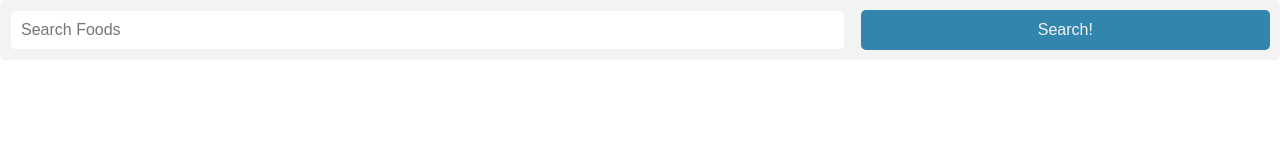
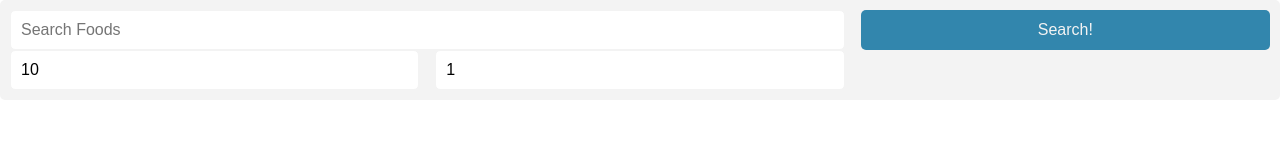
Before and after one commit to andrewgremlich/fuel-tracker, a Next.js app: page / in a window 1280 px wide. Shown: the top 160 px of the page. Built offline with nearby package versions, Linux system fonts and the light colour scheme.

Commit message:
Updating food search

```diff
--- a/components/FoodSearch/index.tsx
+++ b/components/FoodSearch/index.tsx
@@ -1,23 +1,51 @@
-import { FC, MouseEventHandler, FormEventHandler } from "react";
+import { FC, FormEventHandler, useState } from "react";
+
+import { QueryParams } from "models/foods";
 
 import styles from "./styles.module.css";
 
 type FoodSearchProps = {
-  getSearchResults: FormEventHandler<HTMLFormElement>;
-  setFoodQuery: (query: string) => void;
+  getSearchResults: (queryParams: QueryParams) => void;
 };
 
-export const FoodSearch: FC<FoodSearchProps> = ({
-  setFoodQuery,
-  getSearchResults,
-}) => (
-  <form onSubmit={getSearchResults} className={styles["search-bar"]}>
+export const FoodSearch: FC<FoodSearchProps> = ({ getSearchResults }) => {
+  const [foodQuery, setFoodQuery] = useState("");
+  const [pageSize, setPageSize] = useState(10);
+  const [pageNumber, setPageNumber] = useState(1);
+
+  const handleSubmit: FormEventHandler<HTMLFormElement> = (evt) => {
+    evt.preventDefault();
+    getSearchResults({ foodQuery, pageNumber, pageSize });
+  };
+
+  return (
+    <form onSubmit={handleSubmit} className={styles["search-bar"]}>
       <input
         className={styles["search-input"]}
         type="search"
         placeholder="Search Foods"
         onChange={(evt) => setFoodQuery(evt.target.value)}
       />
-    <input className={styles["search-submit"]} type="submit" value="Search!" />
+      <input
+        onChange={(evt) => setPageSize(+evt.target.value)}
+        defaultValue={pageSize}
+        className={styles["number-input"]}
+        type="number"
+        step={5}
+        placeholder="Page Size"
+      />
+      <input
+        onChange={(evt) => setPageNumber(+evt.target.value)}
+        defaultValue={pageNumber}
+        className={styles["number-input"]}
+        type="number"
+        placeholder="Page Number"
+      />
+      <input
+        className={styles["search-submit"]}
+        type="submit"
+        value="Search!"
+      />
     </form>
   );
+};
--- a/components/FoodSearch/styles.module.css
+++ b/components/FoodSearch/styles.module.css
@@ -24,6 +24,17 @@
   box-shadow: none;
 }
 
+.number-input {
+  width: 100%;
+  height: 40px;
+  border: 1px solid var(--theme-white);
+  border-radius: 5px;
+  padding: 0 10px;
+  font-size: 16px;
+  outline: none;
+  box-shadow: none;
+}
+
 .search-submit {
   grid-area: search-submit;
 
--- a/models/foods.ts
+++ b/models/foods.ts
@@ -43,7 +43,7 @@ export type QueryParams = {
   foodQuery: string;
   pageSize: number;
   pageNumber: number;
-  foodId: string;
+  foodId?: string;
 };
 
 export type FoodReturnData = {
--- a/pages/index.tsx
+++ b/pages/index.tsx
@@ -3,17 +3,13 @@ import type { GetServerSideProps, NextPage } from "next";
 
 import { FoodSearch } from "components/FoodSearch";
 import { SearchResults } from "components/SearchResults";
-import { FoodItem } from "models/foods";
+import { FoodItem, QueryParams } from "models/foods";
 
 const Home: NextPage = () => {
+  const [totalKcal, setTotalKcal] = useState(0);
   const [searchResults, setSearchResults] = useState<FoodItem[]>([]);
-  const [foodQuery, setFoodQuery] = useState("");
-  const [pageSize, setPageSize] = useState(10);
-  const [pageNumber, setPageNumber] = useState(1);
 
-  const getSearchResults: FormEventHandler<HTMLFormElement> = (evt) => {
-    evt.preventDefault();
-
+  const getSearchResults = ({ foodQuery, pageNumber, pageSize }: QueryParams) => {
     const queryParams = new URLSearchParams({
       foodQuery,
       pageSize,
@@ -32,8 +28,13 @@ const Home: NextPage = () => {
     <div>
       {/* Day Carousel with total for day */}
       {/* Estimation of needed calories per day */}
-      <FoodSearch {...{ getSearchResults, setFoodQuery }} />
-      <SearchResults {...{ searchResults }} />
+      <FoodSearch {...{ getSearchResults }} />
+      <SearchResults
+        {...{
+          searchResults,
+          addToKcal: (kcal) => setTotalKcal(totalKcal + kcal),
+        }}
+      />
     </div>
   );
 };
```
Lines whose indentation alone changed are shown as unchanged.
